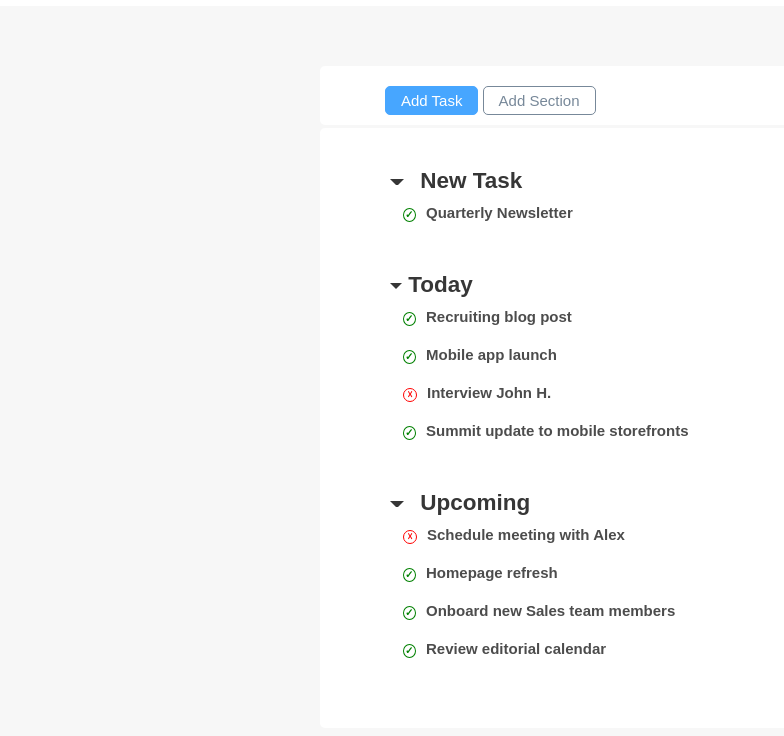
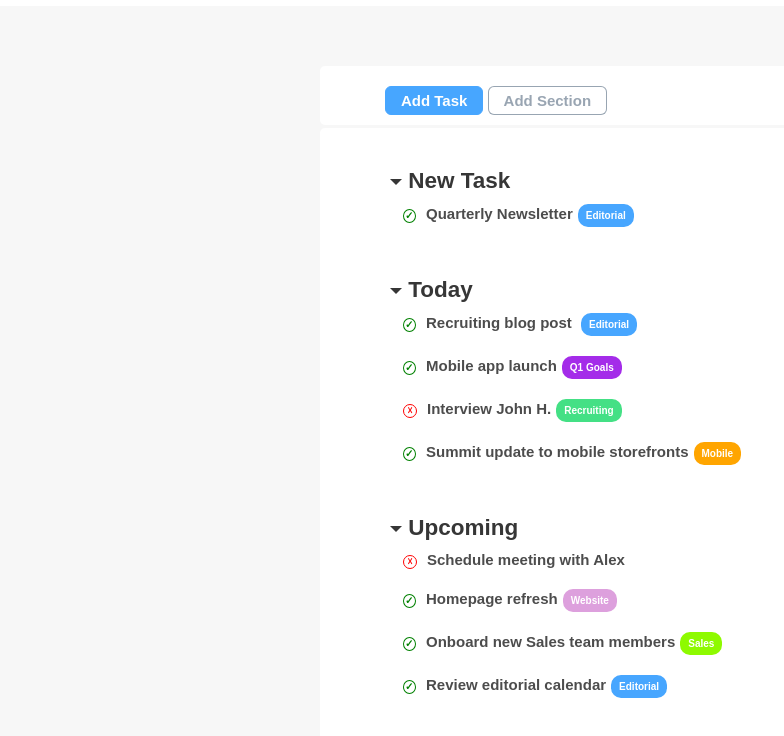
Before and after one commit to EddieFreedome/html-css-toboolist, a plain HTML site: page index.html in a window 1280 px wide. Shown: the part 74-810 px from the top of the page, without its empty margins (0-784 px from the left). Drawn offline with Linux system fonts and the light colour scheme.

Commit message:
Aggiunto etichette CSS e HTML, corretto HTML e CSS, suddiviso e ordinato HTML e CSS. (+struggle)

```diff
--- a/css/style.css
+++ b/css/style.css
@@ -1,15 +1,16 @@
+/***** Generici *****/
+
 * {
     box-sizing: border-box;
     padding: 0px;
     margin: 0px;
     font-family: sans-serif;
 }
- /*Generici*/
 
 h1{
     display: inline-block;
+}
 
-}
 header {
     background-color: white;
     margin-top: 10px;
@@ -31,7 +32,11 @@ h2{
     margin-left: 70px;
     padding-top: 40px;
     color: rgba(0, 0, 0, 0.788);
+}
 
+ul{
+    font-weight: 600;
+    color: rgba(0, 0, 0, 0.700)
 }
 
 li{
@@ -42,37 +47,19 @@ li{
     margin-bottom: 10px;
 }
 
-ul{
-    font-weight: 600;
-    color: rgba(0, 0, 0, 0.700)
+span {
+    display: inline-block;
+
 }
 
-span{
-    display: inline-block;
-    padding-left: 2px;
-    margin-right: 10px;
-}
-/*
-button {
-    border-radius: 15px;
-    border-style: none;
-    width: 100px;
-    height: 30px;
-    margin-left: 100px;
-    font-size: 15px;
-    color: white;
-    font-weight: bold;
 
-}
-*/
-
-/*Classi*/
+/***** Classi *****/
 
 .banner-align {
     vertical-align: middle;
 }
 
-.blocco-centrale{
+.blocco-centrale {
     margin: auto;
     background-color: white;
     width: 50%;
@@ -81,24 +68,23 @@ button {
 
 .bottoni-top {   /*primi due pulsanti*/
     font-size: 15px;
-    border-radius: 5px;
+    font-weight: 600;
+    border-radius: 6px;
     padding-top: 5px;
     padding-bottom: 5px;
     padding-left: 15px;
     padding-right: 15px;
 }
 
-.frecce{
+.frecce {
     display: inline-block;
-    width: 0;
-    height: 0;
     border-left: 6px solid transparent;
     border-right: 6px solid transparent;
     border-top: 6px solid rgba(0, 0, 0, 0.788);
     padding-bottom: 3px;
 }
 
-.mark-ok{
+.mark-ok {
     color: green;
     border: 1px solid green;
     font-size: 10px;
@@ -108,9 +94,10 @@ button {
     line-height: 10px;
     font-weight: bold;
     padding: 1px;
+    margin-right: 10px;
 }
 
-.mark-no{
+.mark-no {
     border-radius: 50%;
     width: 14px;
     font-size: 10px;
@@ -120,10 +107,41 @@ button {
     text-align: center;
     line-height: 10px;
     padding: 1px;
+    margin-right: 10px;
 }
 
+.etichette {
+    color: white;
+    border-radius: 10px;
+    border-style: solid;
+    border-width: 3px;
+    margin-left: 5px;
+    font-size: 10px;
+    font-weight: bold;
+    padding-left: 5px;
+    padding-right: 5px;
+    padding-bottom: 3px;
+    padding-top: 3px;
+}
 
-/*ID*/
+.editorial {
+    color: white;
+    border-radius: 10px;
+    border-style: solid;
+    border-width: 3px;
+    margin-left: 5px;
+    font-size: 10px;
+    font-weight: bold;
+    padding-left: 5px;
+    padding-right: 5px;
+    padding-bottom: 3px;
+    padding-top: 3px;
+    background-color: rgb(71, 166, 255);
+    border-color: rgb(71, 166, 255);
+}
+
+/***** ID *****/
+
 #top-main {
     margin-top: 60px;
     padding-top: 20px;
@@ -132,12 +150,11 @@ button {
 }
 
 #middle-main {
-    height: 600px;
+    height: 620px;
     margin-top: 3px;
 }
 
-
-#bottone1-top{
+#bottone1-top {
     background-color: rgb(71, 166, 255);
     color: white;
     border-width: 1px;
@@ -145,12 +162,34 @@ button {
     border-color: rgb(71, 166, 255);
 }
 
-#bottone2-top{
+#bottone2-top {
     background-color: white;
     border-style: solid;
     border-width: 1px;
-    border-color: lightslategray;
-    color: lightslategray;
+    border-color: rgba(119, 136, 153, 0.753);
+    color: rgba(119, 136, 153, 0.753);
 }
 
-/******************************************************************/
+/* tutte le etichette colorate tranne Editorial: e' una .classe*/
+#Q1goals {
+
+    background-color: rgb(164, 44, 233);
+    border-color: rgb(164, 44, 233);
+}
+#Recruiting {
+    background-color: rgb(68, 224, 133);
+    border-color: rgb(68, 224, 133);
+}
+#Mobile {
+    background-color: orange;
+    border-color: orange;
+}
+#Website {
+    background-color: plum;
+    border-color: plum;
+}
+#Sales {
+    background-color: rgb(142, 250, 0);
+    border-color: rgb(142, 250, 0);
+}
+/**********************************************************/
--- a/index.html
+++ b/index.html
@@ -13,9 +13,7 @@
             <header>
                 <img class="banner-align" src="img/Logo.png" alt="logo-boolean">
                 <h1 class="banner-align">Toboolist</h1>
-
             </header>
-
 
             <!-- main -->
             <main>
@@ -25,13 +23,13 @@
                 </div>
 
                 <div class="blocco-centrale" id="middle-main">
-                        <!-- Primo elenco -->
+                    <!-- Primo elenco -->
                     <h2>
                         <span class="frecce"></span>
                         New Task
                     </h2>
                     <ul>
-                        <li><span class="mark-ok">&#10003</span>Quarterly Newsletter</li>
+                        <li><span class="mark-ok">&#10003;</span>Quarterly Newsletter<span class="editorial">Editorial</span></li>
                     </ul>
 
                     <!-- Secondo elenco -->
@@ -40,49 +38,28 @@
                         Today
                     </h2>
                     <ul>
-                        <li><span class="mark-ok">&#10003</span>Recruiting blog post</li>
-                        <li><span class="mark-ok">&#10003</span>Mobile app launch</li>
-                        <li><span class="mark-no">&#9747</span>Interview John H.</li>
-                        <li><span class="mark-ok">&#10003</span>Summit update to mobile storefronts</li>
+                        <li><span class="mark-ok">&#10003;</span>Recruiting blog post <span class="editorial">Editorial</span></li>
+                        <li><span class="mark-ok">&#10003;</span>Mobile app launch<span class="etichette" id="Q1goals">Q1 Goals</span></li>
+                        <li><span class="mark-no">&#9747;</span>Interview John H.<span class="etichette" id="Recruiting">Recruiting</span></li>
+                        <li><span class="mark-ok">&#10003;</span>Summit update to mobile storefronts<span class="etichette" id="Mobile">Mobile</span></li>
                     </ul>
 
-
-
-
-
-                        <!-- Terzo elenco -->
+                    <!-- Terzo elenco -->
                     <h2>
-                        <span class="frecce"></span>
+                        <div class="frecce"></div>
                         Upcoming
                     </h2>
 
                     <ul>
-                        <li><span class="mark-no">&#9747</span>Schedule meeting with Alex</li>
-                        <li><span class="mark-ok">&#10003</span>Homepage refresh</li>
-                        <li><span class="mark-ok">&#10003</span>Onboard new Sales team members</li>
-                        <li><span class="mark-ok">&#10003</span>Review editorial calendar</li>
+                        <li><span class="mark-no">&#9747;</span>Schedule meeting with Alex</li>
+                        <li><span class="mark-ok">&#10003;</span>Homepage refresh<span class="etichette" id="Website">Website</span></li>
+                        <li><span class="mark-ok">&#10003;</span>Onboard new Sales team members<span class="etichette" id="Sales">Sales</span></li>
+                        <li><span class="mark-ok">&#10003;</span>Review editorial calendar<span class="editorial">Editorial</span></li>
                     </ul>
-
                 </div>
-
-
-
             </main>
-
-
             <!-- footer -->
             <footer>
-
             </footer>
-
-
-
-
-
-
-
         </body>
-
-
-
     </html>
```
